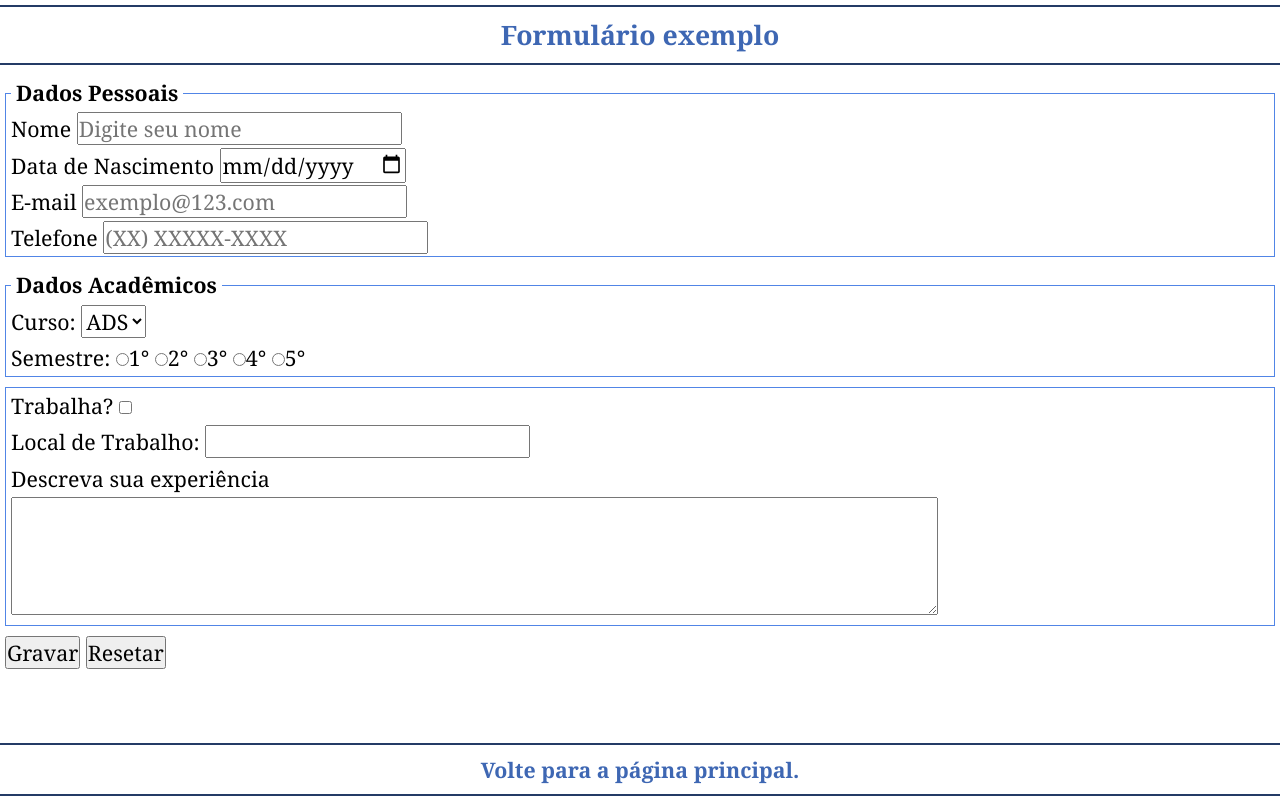
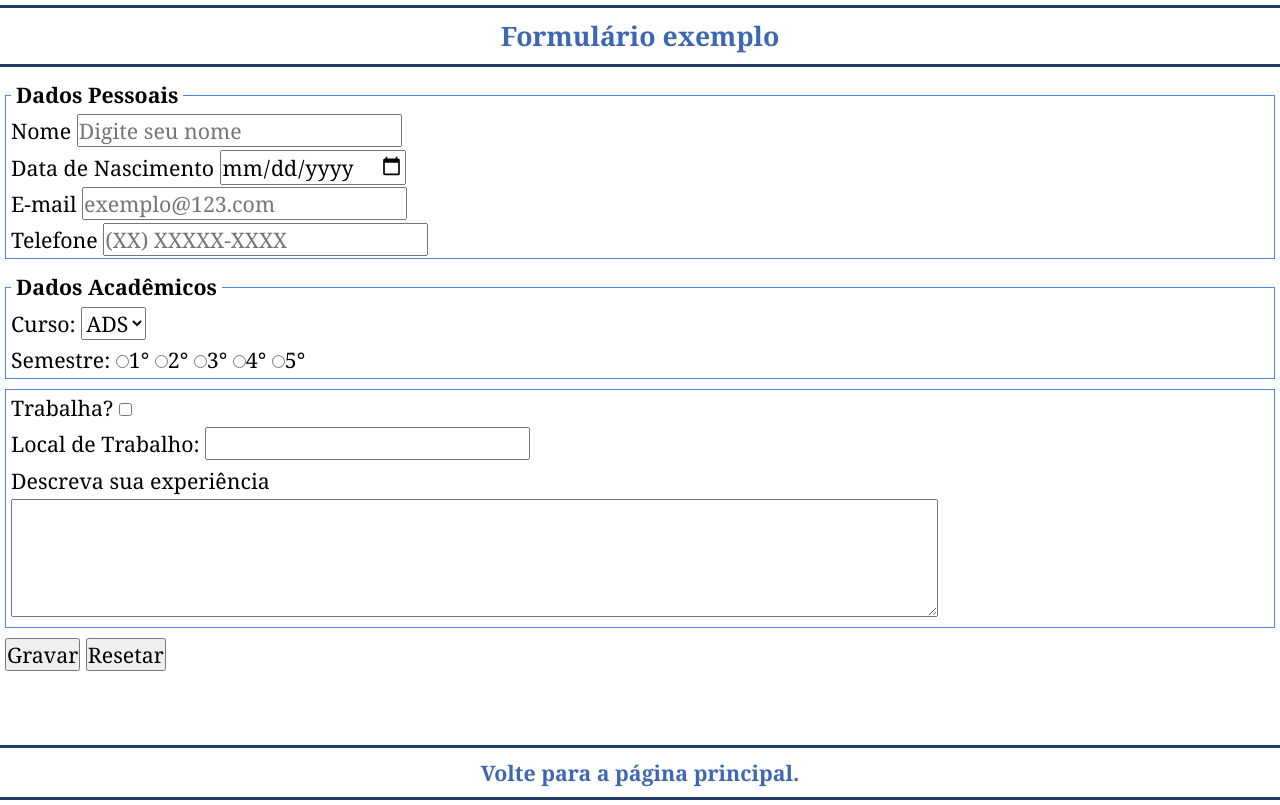
Before and after one commit to Nathrds/tarefa-padroesWeb, a plain HTML site: page formulario.html in a window 1280 px wide. Drawn offline with Linux system fonts and the light colour scheme.

Commit message:
ajuste nas linhas de borda

```diff
--- a/formulario.css
+++ b/formulario.css
@@ -12,8 +12,8 @@ h1 {
 }
 
 h1, div {
-    border-top: 2px solid #243B66;
-    border-bottom: 2px solid #243B66;
+    border-top: 3px solid #243B66;
+    border-bottom: 3px solid #243B66;
     color: #3E67B3;
     text-align: center;
     padding: 10px 15px;
--- a/style.css
+++ b/style.css
@@ -9,8 +9,8 @@
 
 h1 {
     text-align: center;
-    border-top: 2px solid #243B66;
-    border-bottom: 2px solid #243B66;
+    border-top: 3px solid #243B66;
+    border-bottom: 3px solid #243B66;
     color: #3E67B3;
     padding: 15px;
     margin: 5px 0;
@@ -50,8 +50,8 @@ ol > li {
     display: flex;
     flex-direction: column;
     line-height: 2em;
-    border-top: 2px solid #243B66;
-    border-bottom: 2px solid #243B66;
+    border-top: 3px solid #243B66;
+    border-bottom: 3px solid #243B66;
     text-align: center;
     padding: 12px 0;
     margin: 5px 0;
```
